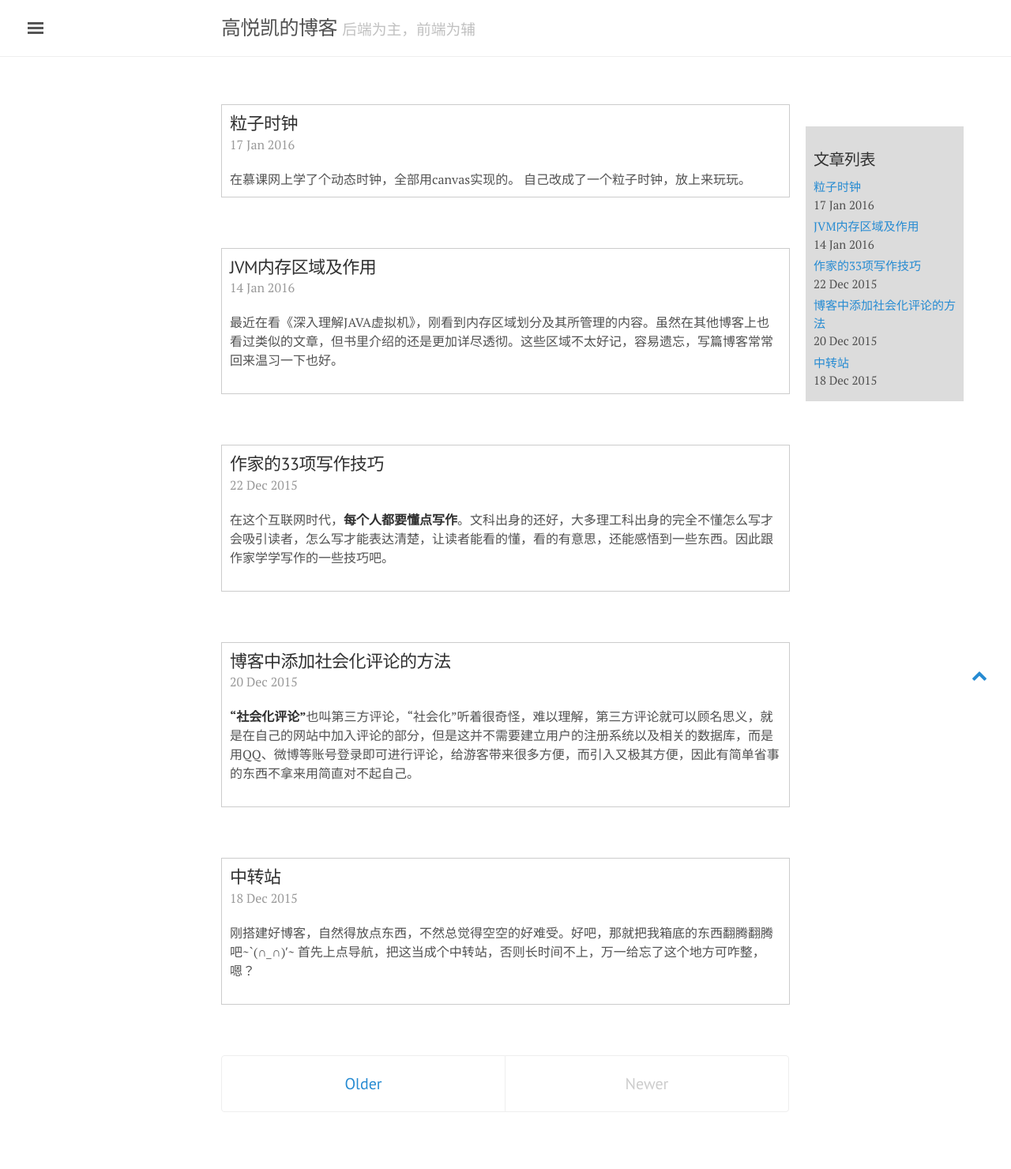
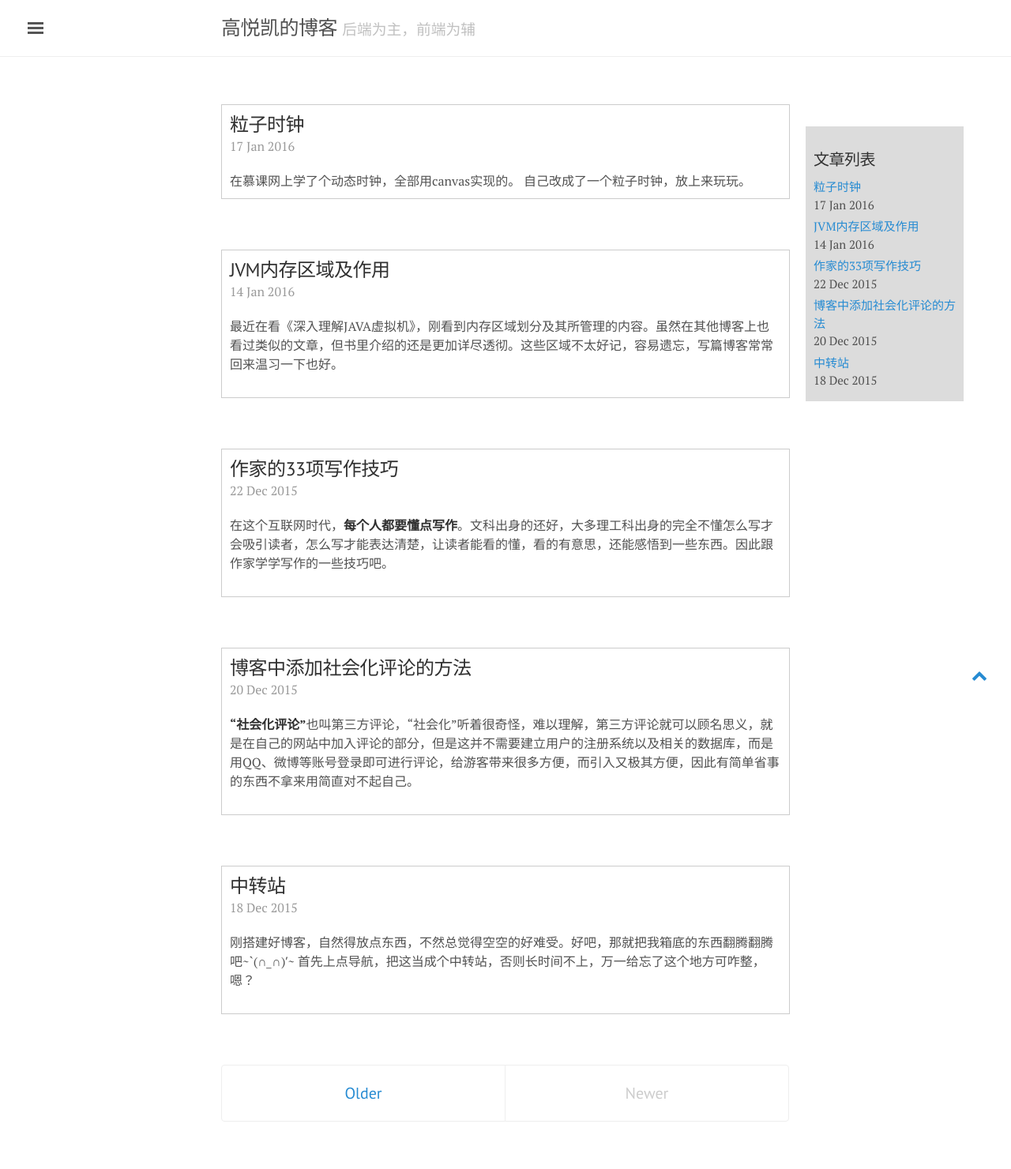
Before and after one commit to gyk6985432/myBlog, a Jekyll site: the page built from index.html, in a window 1280 px wide. Shown: the whole page at 79% size. Built offline with Jekyll 4.4.1, drawn with Linux system fonts in a browser that asks for light colours; nearby versions of some CDN libraries; the list of posts is cut into pages by our own code; comment, search, counter and statistics services are not loaded.

Commit message:
font size

```diff
--- a/css/lanyon.css
+++ b/css/lanyon.css
@@ -327,7 +327,7 @@ a.sidebar-nav-item:focus {
 .page-title,
 .post-title {
   margin-top: 0;
-  font-size: 22px;    /*标题大小*/
+  font-size: 24px;    /*标题大小*/
 }
 
 /* Meta data line below post title */
```
